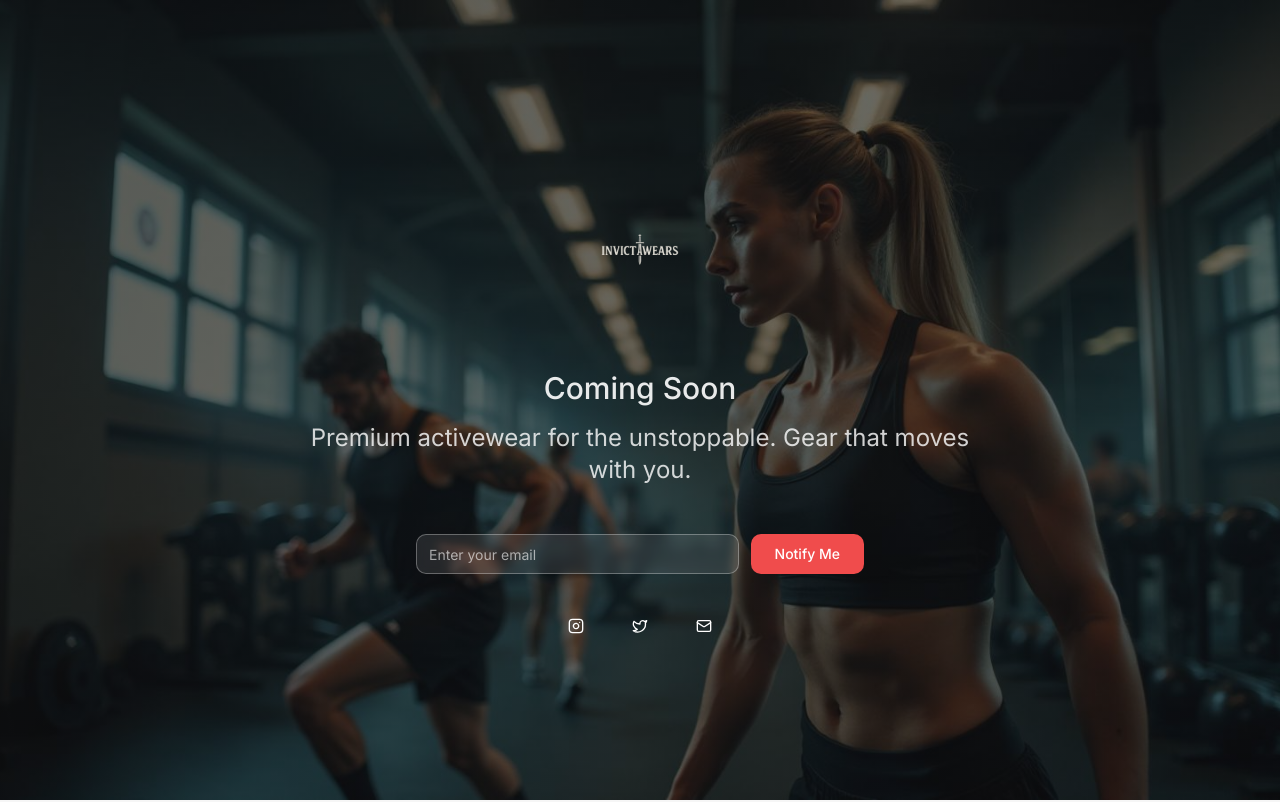
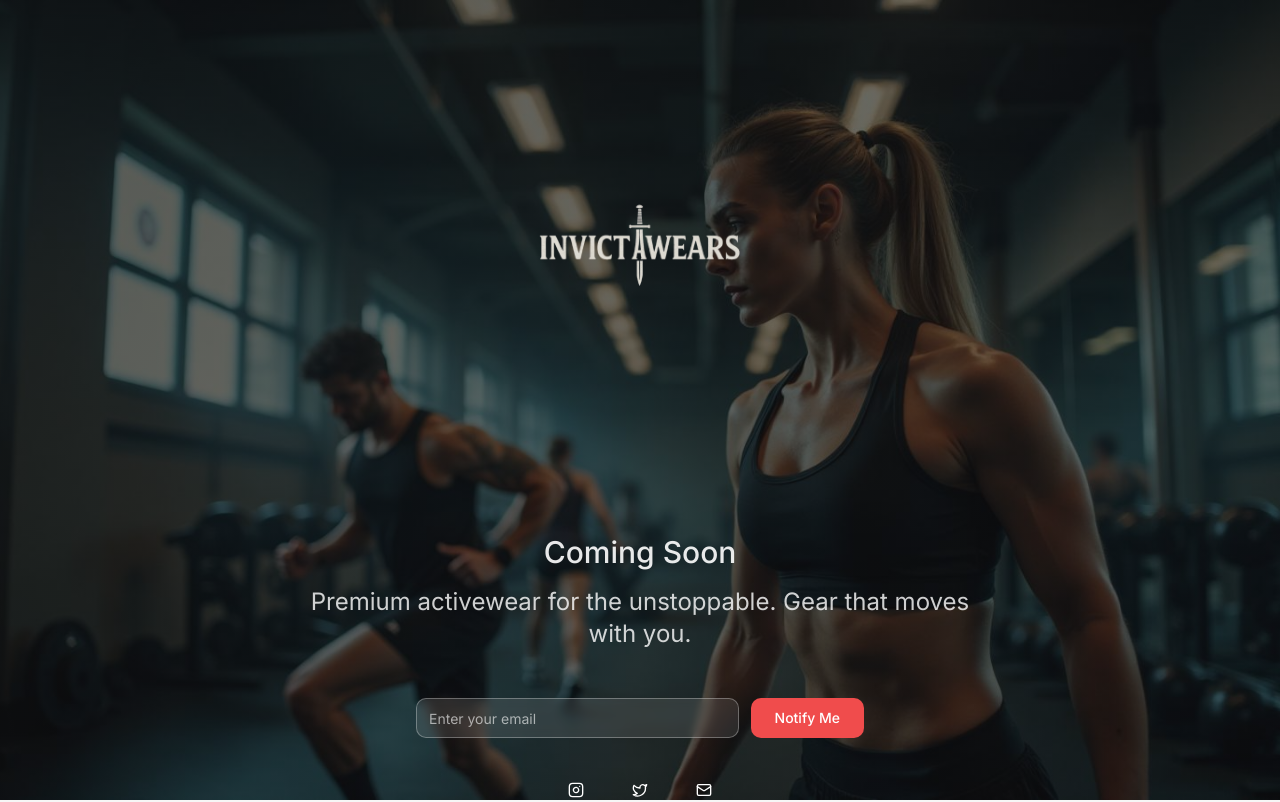
Before and after one commit to HariomDhage/invicta-wear-evolve, a React (Vite) app: page / in a window 1280 px wide. Shown: the top 802 px of the page. Built offline with nearby package versions, Linux system fonts and the light colour scheme.

Commit message:
Increase logo size
Increase the size of the logo on the coming soon page.

```diff
--- a/src/components/sections/ComingSoon.tsx
+++ b/src/components/sections/ComingSoon.tsx
@@ -46,11 +46,11 @@ const ComingSoon = () => {
 
         <div className="relative z-10 container mx-auto px-4 text-center">
           <div className="max-w-4xl mx-auto">
-            <div className="mb-6">
+            <div className="mb-8">
               <img
                 src="/lovable-uploads/974e41d2-aaad-4427-8d00-16c07ab9321d.png"
                 alt="Invictawears Logo"
-                className="h-32 md:h-40 lg:h-48 mx-auto"
+                className="h-48 md:h-80 lg:h-96 xl:h-[32rem] 2xl:h-[40rem] mx-auto max-w-full"
               />
             </div>
 
```
